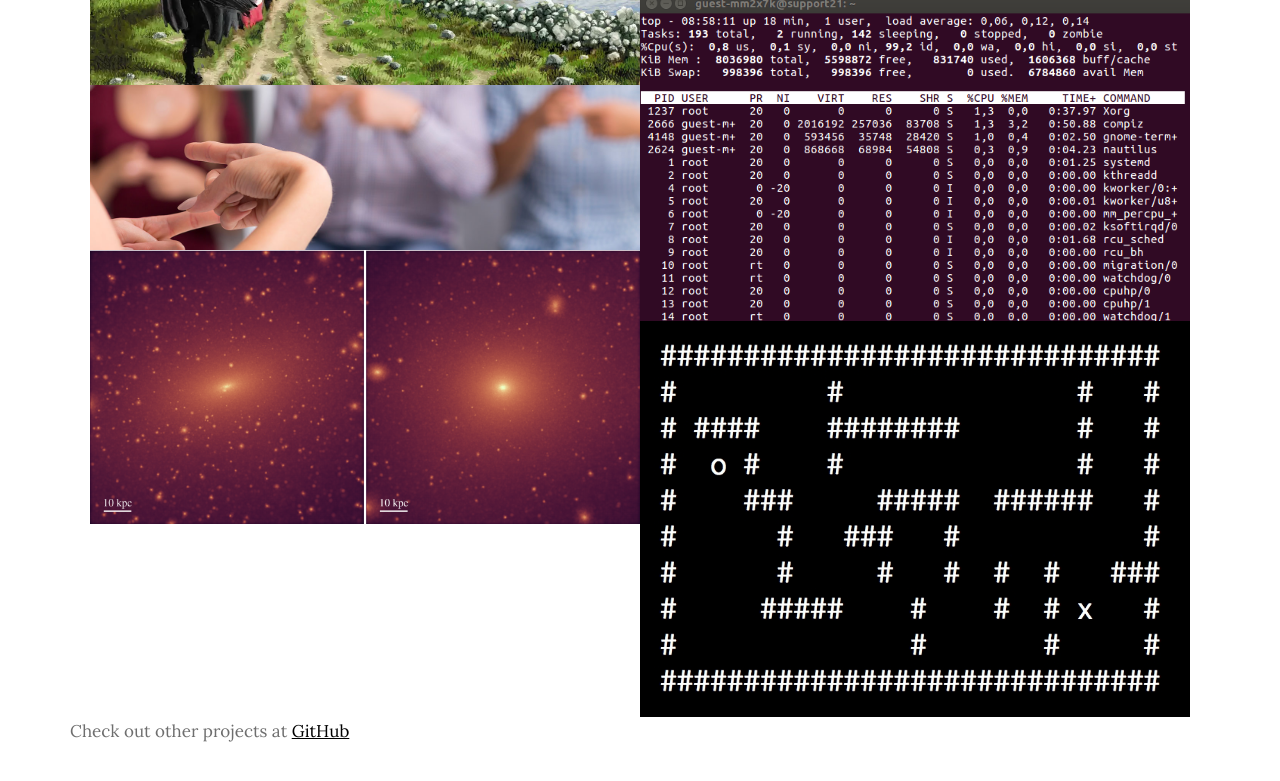
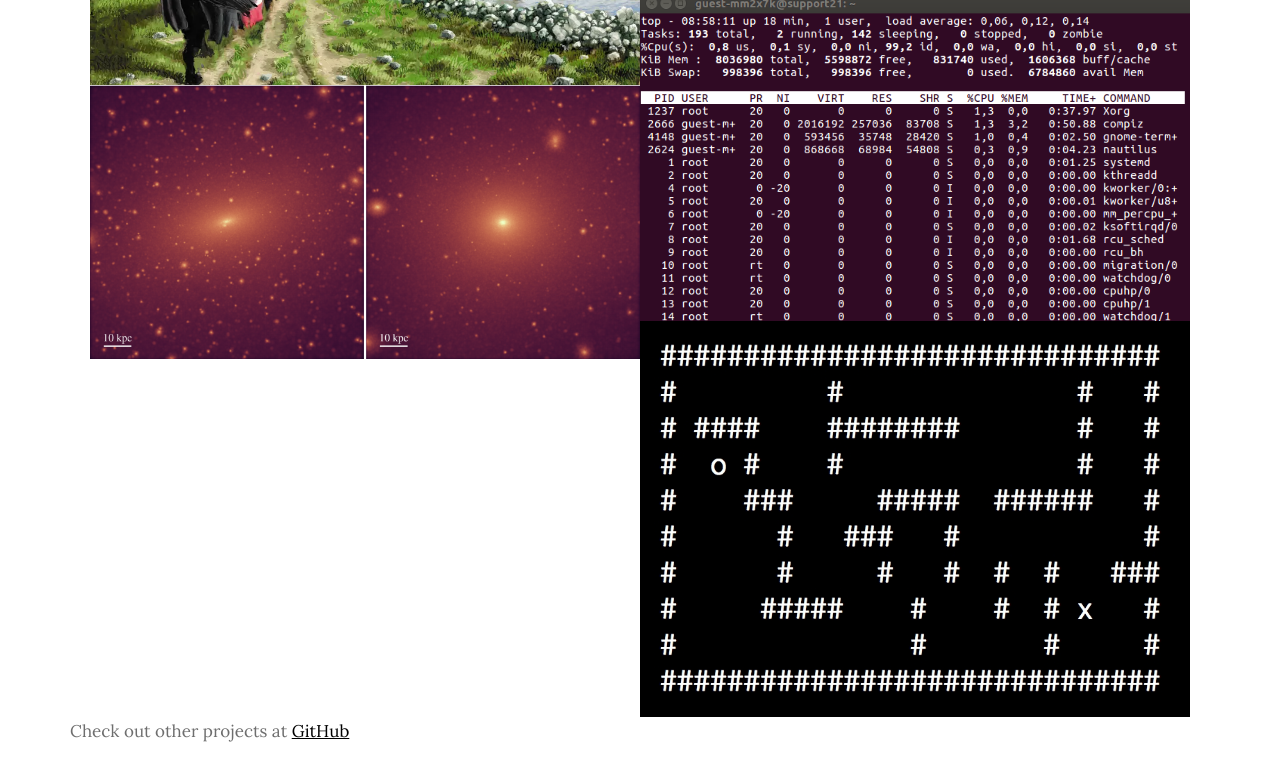
Before and after one commit to ujaineel/ujaineel.github.io, a plain HTML site: page index.html in a window 1280 px wide. Shown: the part 2920-3701 px from the top of the page. Drawn offline with Linux system fonts and the light colour scheme; files whose address does not match are found by name.

Commit message:
Removed ASL Project

```diff
--- a/index.html
+++ b/index.html
@@ -423,7 +423,7 @@
 	                  </a>
 	               </div>
 	        		</div> <!-- /folio-item -->
-
+				<!--
 	            <div class="bgrid folio-item">
 	               <div class="item-wrap">
 	               	<img src="images/portfolio/beetle.jpg" alt="ASL">
@@ -438,8 +438,7 @@
 	                     </div>
 	                  </a>
 	               </div>
-	        		</div> <!-- /folio-item -->
-
+	        		</div>  /folio-item -->
 	        		<div class="bgrid folio-item">
 	               <div class="item-wrap">
 	               	<img src="images/portfolio/lighthouse.jpg" alt="Lighthouse">
```
